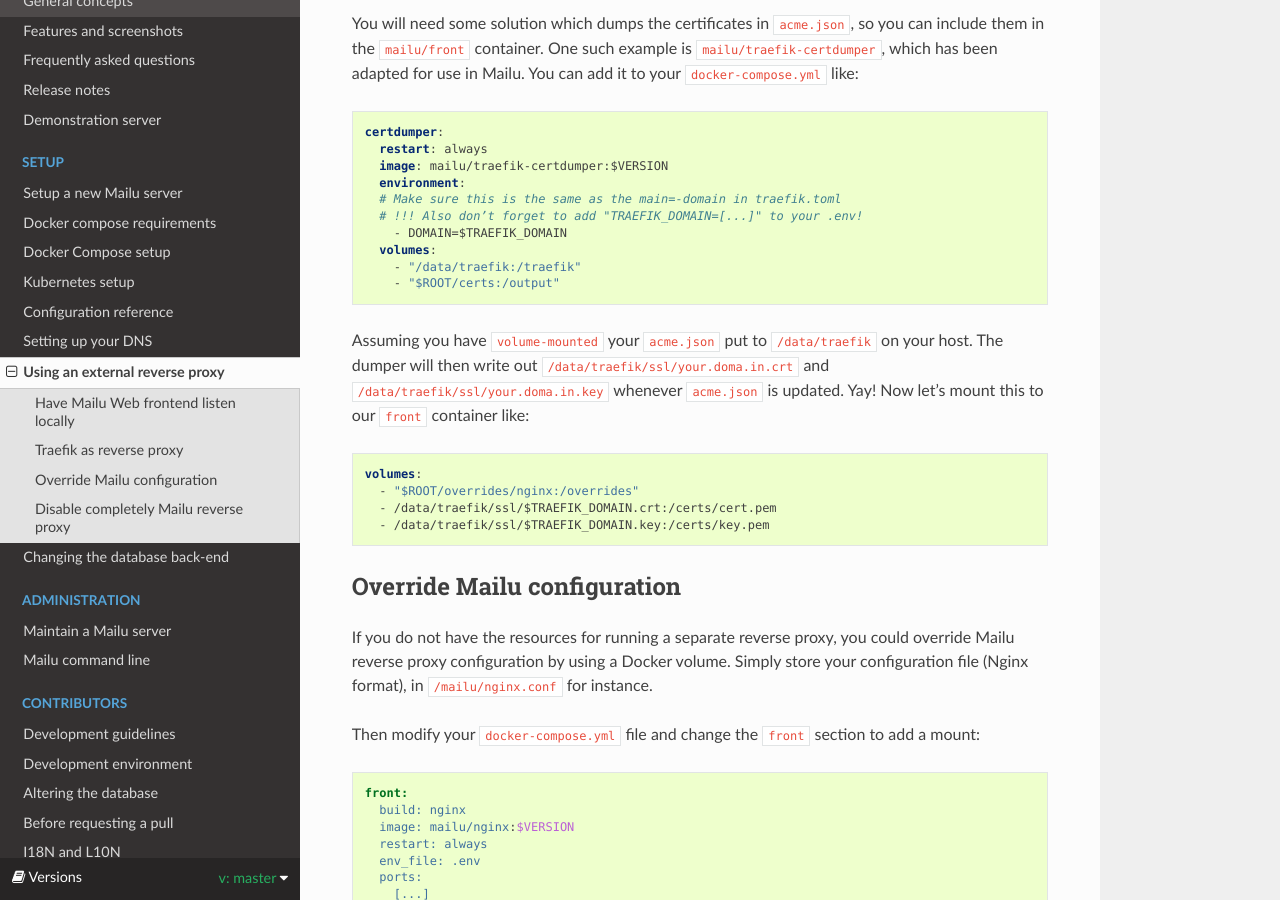
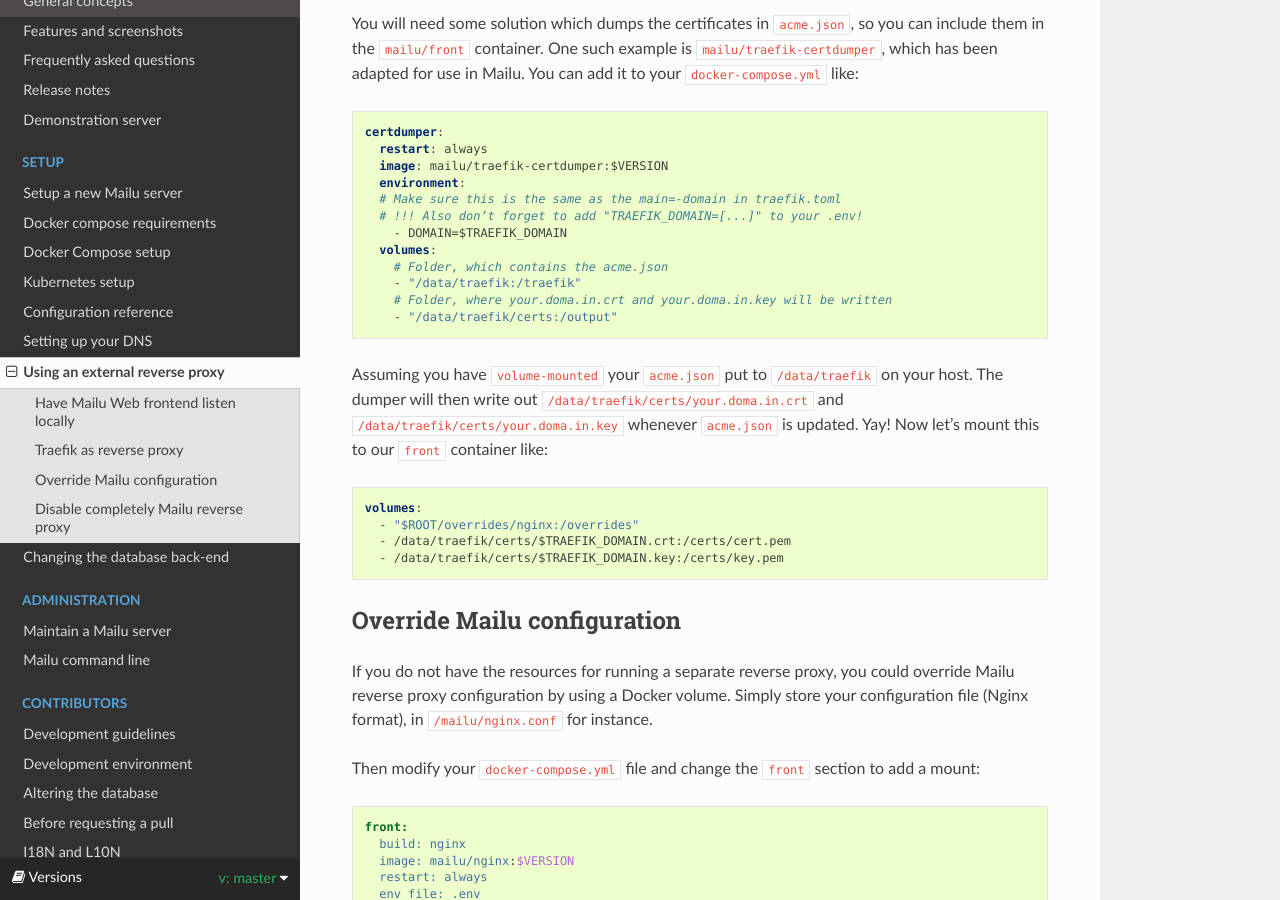
Before and after one commit to WillingDev0812/Mail-Management-Tool, a Sphinx documentation site: the page built from docs/reverse.rst, in a window 1280 px wide and 900 px high, scrolled down 3925 px. Built offline with Sphinx 7.4.7 and the Read the Docs theme 2.0.0, drawn with Linux system fonts in a browser that asks for light colours; formulas are drawn with MathJax 3.

Commit message:
Clean up folders, which traefik-certdumper uses

```diff
--- a/docs/reverse.rst
+++ b/docs/reverse.rst
@@ -176,20 +176,21 @@ One such example is ``mailu/traefik-certdumper``, which has been adapted for use
     # !!! Also don’t forget to add "TRAEFIK_DOMAIN=[...]" to your .env!
       - DOMAIN=$TRAEFIK_DOMAIN
     volumes:
+      # Folder, which contains the acme.json
       - "/data/traefik:/traefik"
-      - "$ROOT/certs:/output"
+      # Folder, where your.doma.in.crt and your.doma.in.key will be written
+      - "/data/traefik/certs:/output"
 
 
-
-Assuming you have ``volume-mounted`` your ``acme.json`` put to ``/data/traefik`` on your host. The dumper will then write out ``/data/traefik/ssl/your.doma.in.crt``
-and ``/data/traefik/ssl/your.doma.in.key`` whenever ``acme.json`` is updated. Yay! Now let’s mount this to our ``front`` container like:
+Assuming you have ``volume-mounted`` your ``acme.json`` put to ``/data/traefik`` on your host. The dumper will then write out ``/data/traefik/certs/your.doma.in.crt``
+and ``/data/traefik/certs/your.doma.in.key`` whenever ``acme.json`` is updated. Yay! Now let’s mount this to our ``front`` container like:
 
 .. code-block:: yaml
 
     volumes:
       - "$ROOT/overrides/nginx:/overrides"
-      - /data/traefik/ssl/$TRAEFIK_DOMAIN.crt:/certs/cert.pem
-      - /data/traefik/ssl/$TRAEFIK_DOMAIN.key:/certs/key.pem
+      - /data/traefik/certs/$TRAEFIK_DOMAIN.crt:/certs/cert.pem
+      - /data/traefik/certs/$TRAEFIK_DOMAIN.key:/certs/key.pem
 
 .. _`Traefik`: https://traefik.io/
 
```
